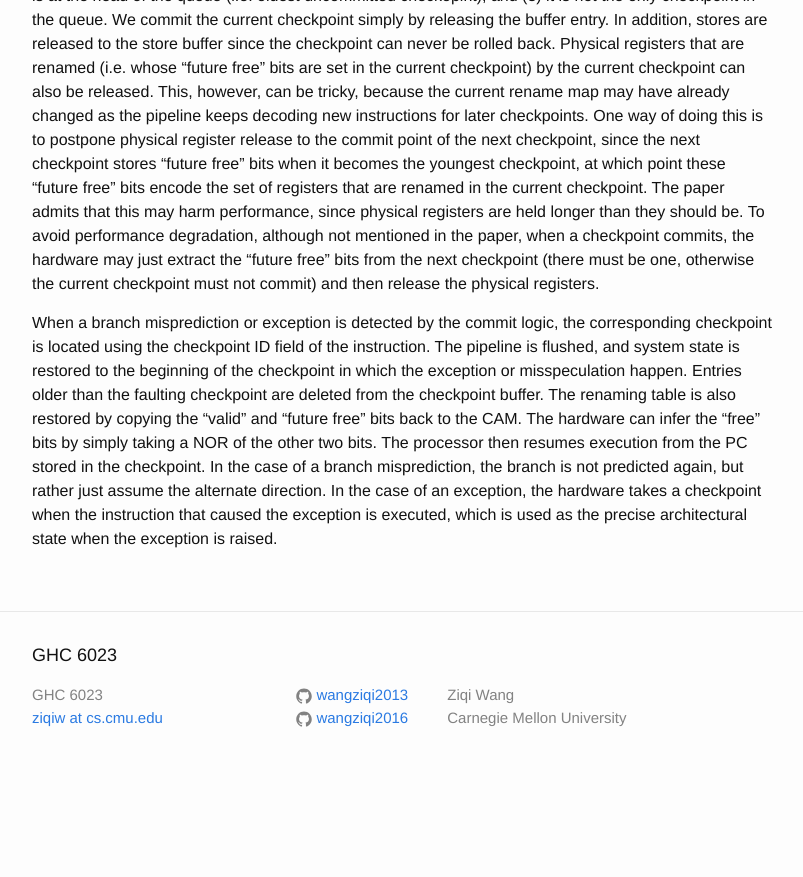
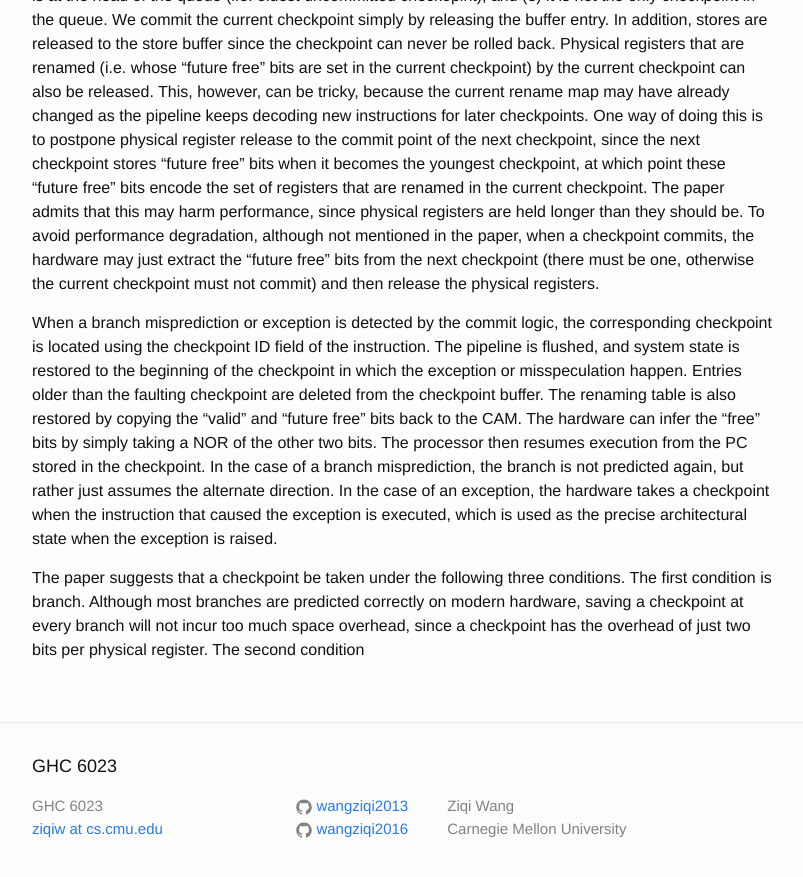
Before and after one commit to wangziqi2013/wangziqi2013.github.io, a Jekyll site: the page built from _posts/2019-09-11-ooo-commit-processors.markdown, in a window 1280 px wide and 900 px high, scrolled down 2239 px. Shown: the top 877 px of the window, without its empty margins (238-1041 px from the left). Built offline with Jekyll 4.4.1, drawn with Linux system fonts in a browser that asks for light colours; before the commit the page ends 3028 px from its top, so only the background shows below that.

Commit message:
Adding first condition

```diff
--- a/_posts/2019-09-11-ooo-commit-processors.markdown
+++ b/_posts/2019-09-11-ooo-commit-processors.markdown
@@ -103,5 +103,9 @@ checkpoint in which the exception or misspeculation happen. Entries older than t
 the checkpoint buffer. The renaming table is also restored by copying the "valid" and "future free" bits back to the CAM.
 The hardware can infer the "free" bits by simply taking a NOR of the other two bits. The processor then resumes execution
 from the PC stored in the checkpoint. In the case of a branch misprediction, the branch is not predicted again, but rather
-just assume the alternate direction. In the case of an exception, the hardware takes a checkpoint when the instruction that
+just assumes the alternate direction. In the case of an exception, the hardware takes a checkpoint when the instruction that
 caused the exception is executed, which is used as the precise architectural state when the exception is raised.
+
+The paper suggests that a checkpoint be taken under the following three conditions. The first condition is branch. Although
+most branches are predicted correctly on modern hardware, saving a checkpoint at every branch will not incur too much space
+overhead, since a checkpoint has the overhead of just two bits per physical register. The second condition
```
